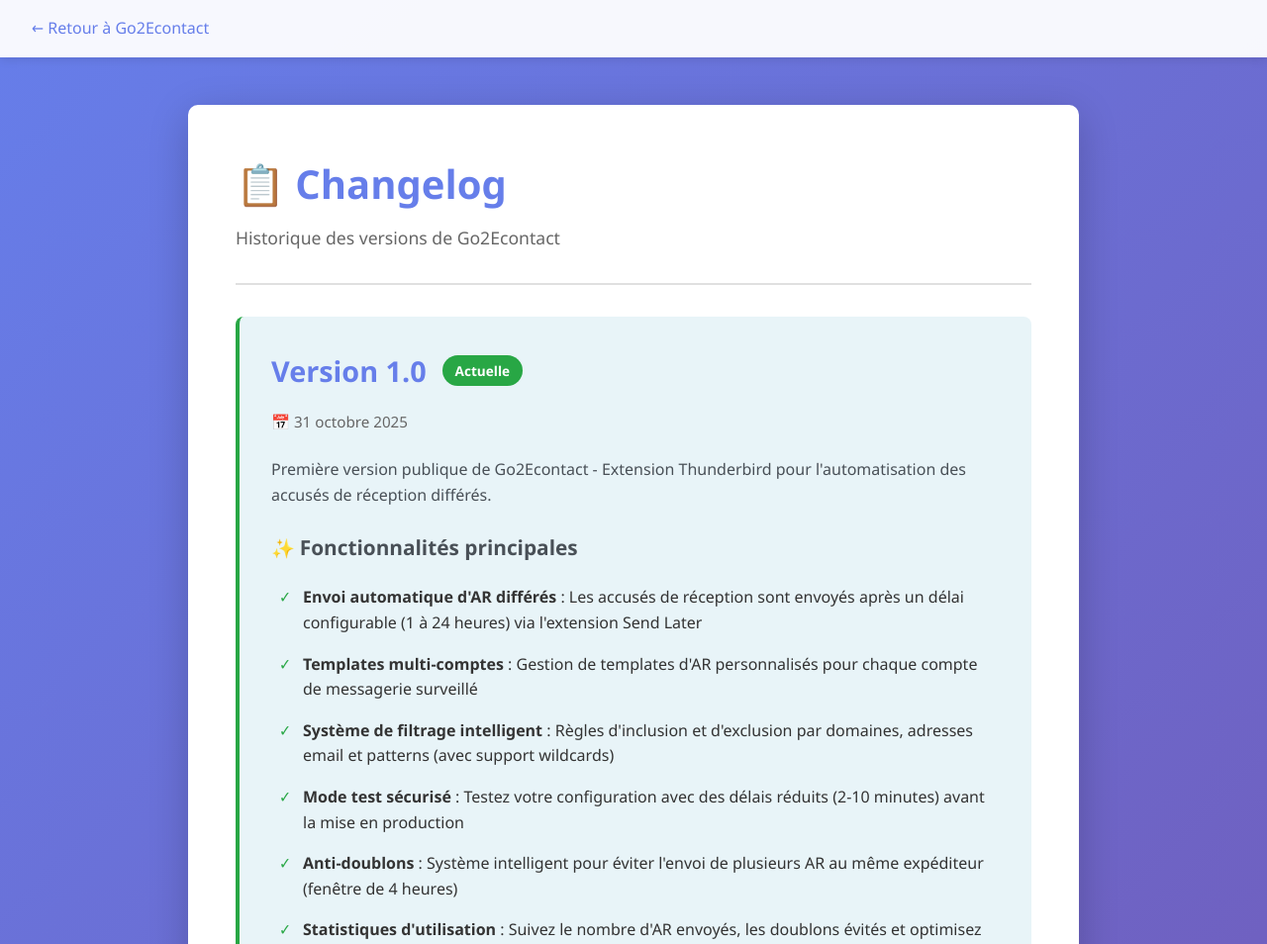
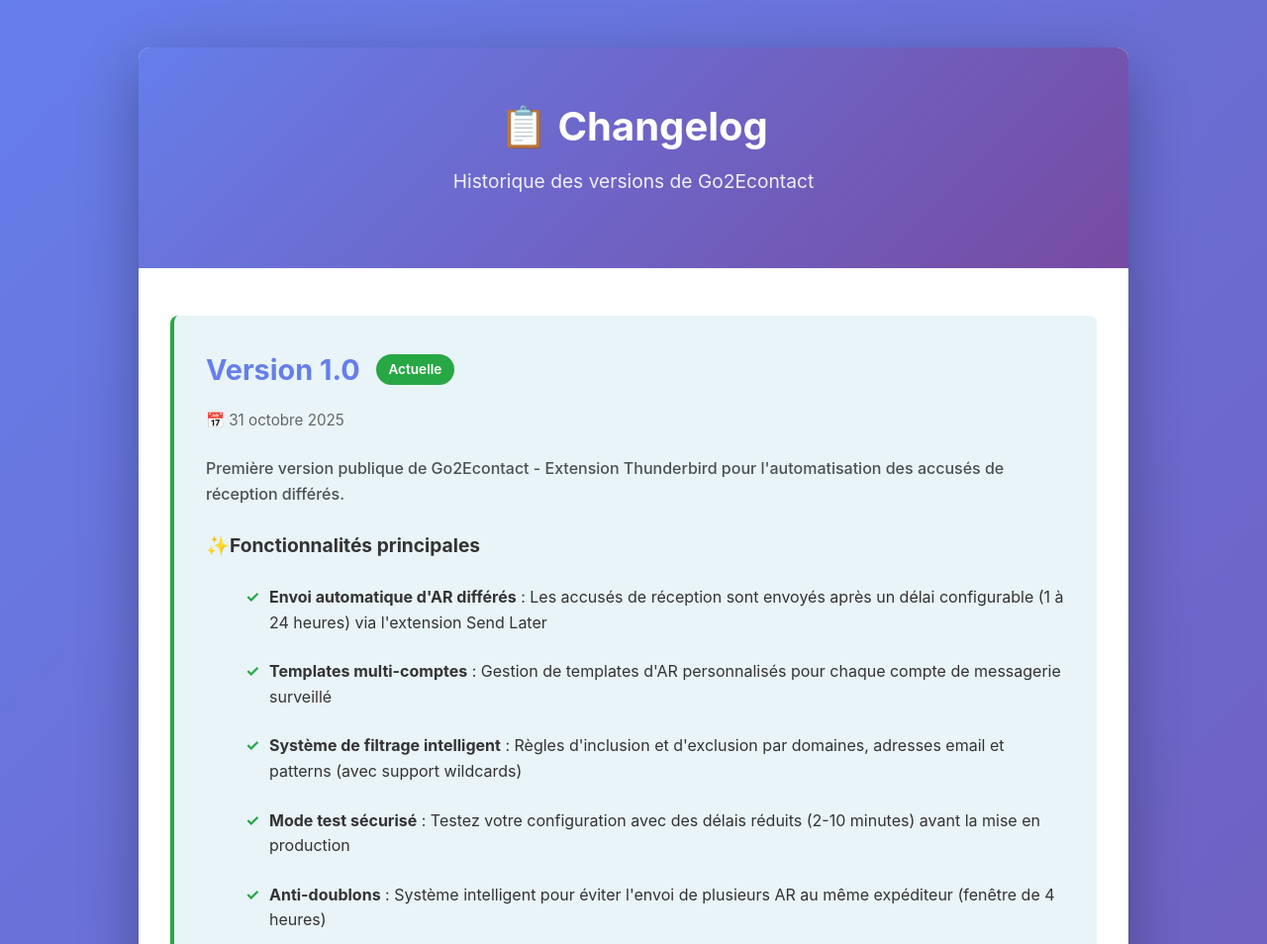
Before and after one commit to fiptoolkit/fip-toolkit, a plain HTML site: page go2econtact/changelog.html in a window 1280 px wide. Shown: the top 954 px of the page at 99% size. Drawn offline with Linux system fonts and the light colour scheme.

Commit message:
Update changelog.html

```diff
--- a/go2econtact/changelog.html
+++ b/go2econtact/changelog.html
@@ -4,190 +4,17 @@
     <meta charset="UTF-8">
     <meta name="viewport" content="width=device-width, initial-scale=1.0">
     <title>Changelog - Go2Econtact</title>
-    <style>
-        * {
-            margin: 0;
-            padding: 0;
-            box-sizing: border-box;
-        }
-
-        body {
-            font-family: 'Segoe UI', Tahoma, Geneva, Verdana, sans-serif;
-            line-height: 1.6;
-            color: #333;
-            background: linear-gradient(135deg, #667eea 0%, #764ba2 100%);
-            min-height: 100vh;
-        }
-
-        .header {
-            background: rgba(255, 255, 255, 0.95);
-            padding: 1rem 2rem;
-            box-shadow: 0 2px 10px rgba(0,0,0,0.1);
-        }
-
-        .header a {
-            color: #667eea;
-            text-decoration: none;
-            font-weight: 500;
-        }
-
-        .header a:hover {
-            text-decoration: underline;
-        }
-
-        .container {
-            max-width: 900px;
-            margin: 3rem auto;
-            background: white;
-            padding: 3rem;
-            border-radius: 10px;
-            box-shadow: 0 10px 40px rgba(0,0,0,0.2);
-        }
-
-        h1 {
-            color: #667eea;
-            font-size: 2.5rem;
-            margin-bottom: 0.5rem;
-        }
-
-        .subtitle {
-            color: #666;
-            font-size: 1.1rem;
-            margin-bottom: 2rem;
-            padding-bottom: 2rem;
-            border-bottom: 2px solid #e0e0e0;
-        }
-
-        .version-block {
-            margin-bottom: 3rem;
-            padding: 2rem;
-            background: #f8f9fa;
-            border-radius: 8px;
-            border-left: 4px solid #667eea;
-        }
-
-        .version-block.current {
-            background: #e8f4f8;
-            border-left-color: #28a745;
-        }
-
-        .version-header {
-            display: flex;
-            align-items: center;
-            gap: 1rem;
-            margin-bottom: 1rem;
-        }
-
-        .version-header h2 {
-            color: #667eea;
-            font-size: 1.8rem;
-            margin: 0;
-        }
-
-        .badge {
-            display: inline-block;
-            padding: 0.3rem 0.8rem;
-            background: #28a745;
-            color: white;
-            border-radius: 20px;
-            font-size: 0.85rem;
-            font-weight: 600;
-        }
-
-        .version-date {
-            color: #666;
-            font-size: 0.95rem;
-            margin-bottom: 1.5rem;
-        }
-
-        .section {
-            margin: 1.5rem 0;
-        }
-
-        .section h3 {
-            color: #495057;
-            font-size: 1.3rem;
-            margin-bottom: 0.8rem;
-        }
-
-        .feature-list {
-            list-style: none;
-            padding: 0;
-        }
-
-        .feature-list li {
-            padding: 0.5rem 0 0.5rem 2rem;
-            position: relative;
-            line-height: 1.6;
-        }
-
-        .feature-list li:before {
-            content: '✓';
-            position: absolute;
-            left: 0.5rem;
-            color: #28a745;
-            font-weight: bold;
-        }
-
-        .requirement-box {
-            background: #fff3cd;
-            border-left: 4px solid #ffc107;
-            padding: 1rem 1.5rem;
-            border-radius: 4px;
-            margin: 1rem 0;
-        }
-
-        .requirement-box strong {
-            color: #856404;
-        }
-
-        .note-box {
-            background: #d1ecf1;
-            border-left: 4px solid #17a2b8;
-            padding: 1rem 1.5rem;
-            border-radius: 4px;
-            margin: 1rem 0;
-        }
-
-        .links {
-            margin-top: 2rem;
-            padding-top: 1.5rem;
-            border-top: 1px solid #dee2e6;
-        }
-
-        .links a {
-            display: inline-block;
-            margin-right: 1.5rem;
-            color: #667eea;
-            text-decoration: none;
-            font-weight: 500;
-        }
-
-        .links a:hover {
-            text-decoration: underline;
-        }
-
-        .icon {
-            font-size: 1.2rem;
-            margin-right: 0.3rem;
-        }
-
-        /* Style pour les futures versions (masqué par défaut) */
-        .version-block.future {
-            display: none;
-            opacity: 0.6;
-        }
-    </style>
+    <link rel="stylesheet" href="css/styles.css">
 </head>
 <body>
-    <div class="header">
-        <a href="index.html">← Retour à Go2Econtact</a>
+    <div class="container">
+        <!-- Hero Section -->
+        <div class="hero">
+            <h1>📋 Changelog</h1>
+            <p class="subtitle">Historique des versions de Go2Econtact</p>
         </div>
 
-    <div class="container">
-        <h1>📋 Changelog</h1>
-        <p class="subtitle">Historique des versions de Go2Econtact</p>
-
+        <div class="content">
             <!-- ============================================
                  VERSION 1.0 - VERSION ACTUELLE
                  ============================================ -->
@@ -238,7 +65,7 @@
 
                 <!-- Notes importantes -->
                 <div class="section">
-                <h3><span class="icon">📝</span>Notes importantes</h3>
+                    <h3><span class="icon">📌</span>Notes importantes</h3>
                     <div class="note-box">
                         <ul style="margin: 0; padding-left: 1.5rem;">
                             <li><strong>Environnement cible :</strong> Conçu pour des environnements professionnels avec boîtes IMAP partagées</li>
@@ -252,7 +79,7 @@
 
                 <!-- Architecture technique -->
                 <div class="section">
-                <h3><span class="icon">🏗️</span>Architecture technique</h3>
+                    <h3><span class="icon">🗂️</span>Architecture technique</h3>
                     <p style="margin-bottom: 0.8rem;">Go2Econtact est structuré en modules fonctionnels :</p>
                     <ul style="margin-left: 2rem; line-height: 1.8;">
                         <li><strong>background.js</strong> : Cœur algorithmique et logique métier principale</li>
@@ -272,15 +99,6 @@
                         <li><strong>update-manager.js</strong> : Vérification des mises à jour (format Mozilla standard)</li>
                         <li><strong>logs-viewer.js</strong> : Affichage et gestion des logs de débogage</li>
                     </ul>
-            </div>
-
-            <!-- Liens utiles -->
-            <div class="links">
-                <h3 style="margin-bottom: 1rem; color: #495057;">🔗 Liens utiles</h3>
-                <a href="index.html">📄 Page principale</a>
-                <a href="documentation.html">📖 Documentation</a>
-                <a href="tutoriel.html">🎓 Tutoriel</a>
-                <a href="faq.html">❓ FAQ</a>
                 </div>
             </div>
 
@@ -349,6 +167,19 @@
 
                  ============================================ -->
 
+            <!-- Footer Navigation Unifié -->
+            <div class="footer-nav">
+                <h3>📚 Navigation</h3>
+                <div class="nav-links">
+                    <a href="index.html" class="nav-link">🏠 Accueil</a>
+                    <a href="tutoriel.html" class="nav-link">🚀 Tutoriel</a>
+                    <a href="documentation.html" class="nav-link">📖 Documentation</a>
+                    <a href="faq.html" class="nav-link">❓ FAQ</a>
+                    <a href="changelog.html" class="nav-link">📋 Changelog</a>
+                    <a href="../index.html" class="nav-link">🔙 FIP Toolkit</a>
+                </div>
+            </div>
+        </div>
     </div>
 </body>
 </html>
```
Lines whose indentation alone changed are shown as unchanged.
